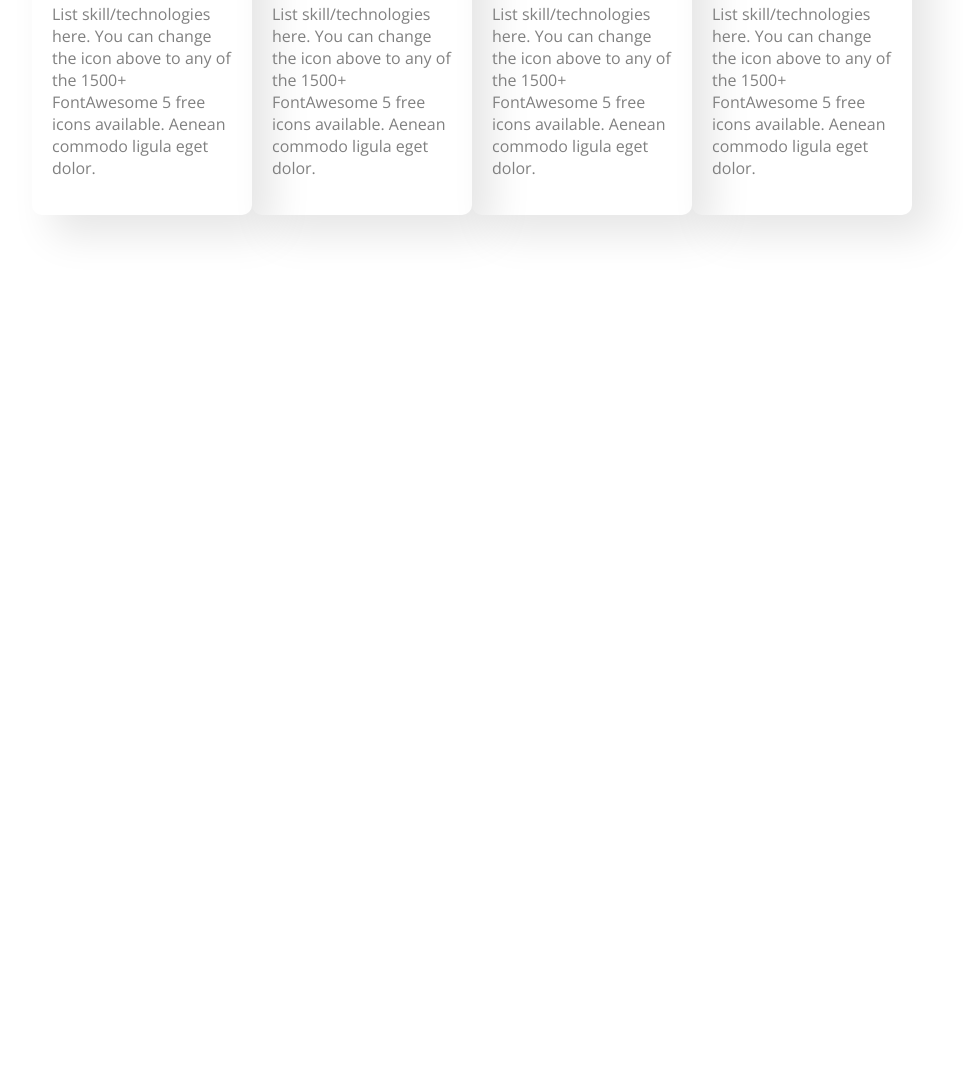
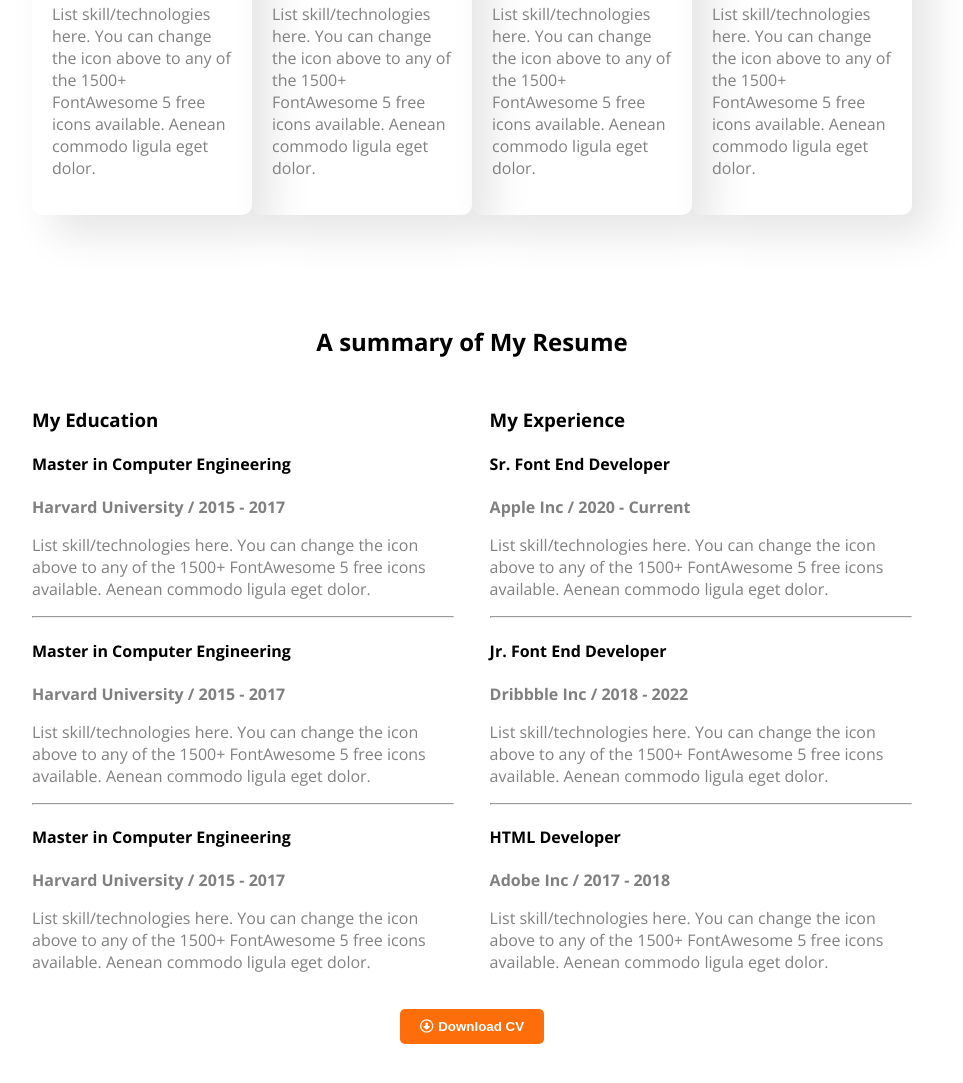
Before and after one commit to Mohammad-Rofikul-Islam-Hasan/practice-portfolio-project, a plain HTML site: page index.html in a window 1280 px wide. Shown: the part 1929-3012 px from the top of the page, without its empty margins (168-1131 px from the left). Before the commit the page ends 2244 px from the top, so only its background shows below. Drawn offline with nearby package versions, Linux system fonts and the light colour scheme.

Commit message:
'summary of My Resume' Section Added

```diff
--- a/index.html
+++ b/index.html
@@ -31,7 +31,7 @@
           <div class="banner-content">
               <h1>Hello, I'm Mohammad Rofikul Islam Hasan</h1>
               <p class="primary-color">Shot what able cold new see hold.Friendly as an betrayed formerly he. Morning because as to society behaved moments.</p>
-              <a href="#contact"><button class="btn-primary"><i class="fa-regular fa-circle-down"></i></i>Download CV</button></a>
+              <a href="#cv"><button class="btn-primary"><i class="fa-regular fa-circle-down"></i></i>Download CV</button></a>
               <a href="#contact"><button class="btn-secondary"><i class="fa-solid fa-phone-volume"></i>Contact</button></a>
           </div>
           <div class="banner-image">
@@ -94,6 +94,62 @@ I, m a designer & developer with a passion for web design. I enjoy developing si
           </div>
           </div>
         </section>
+        <!-- A summary of My Resume Section  -->
+         <section class="summary-resume">
+          <h2 class="section-title"> A summary of My Resume</h2>
+          <div class="summary-container">
+            <div class="my-education">
+              <h3>My Education</h3>
+              <div>
+              <h4>Master in Computer Engineering</h4>
+              <p class="institute primary-color">Harvard University / 2015 - 2017</p>
+              <p class="primary-color">List skill/technologies here. You can change the icon above
+to any of the 1500+ FontAwesome 5 free icons available. Aenean commodo ligula eget dolor.</p>
+              <hr>
+              </div>
+              <div>
+              <h4>Master in Computer Engineering</h4>
+              <p class="institute primary-color">Harvard University / 2015 - 2017</p>
+              <p class="primary-color">List skill/technologies here. You can change the icon above
+to any of the 1500+ FontAwesome 5 free icons available. Aenean commodo ligula eget dolor.</p>
+              <hr>
+              </div>
+              <div>
+              <h4>Master in Computer Engineering</h4>
+              <p class="institute primary-color">Harvard University / 2015 - 2017</p>
+              <p class="primary-color">List skill/technologies here. You can change the icon above
+to any of the 1500+ FontAwesome 5 free icons available. Aenean commodo ligula eget dolor.</p>
+              </div>
+            </div>
+
+
+            <div class="my-experience">
+              <h3>My Experience</h3>
+              <div>
+              <h4>Sr. Font End Developer</h4>
+              <p class="institute primary-color">Apple Inc / 2020 - Current</p>
+              <p class="primary-color">List skill/technologies here. You can change the icon above
+to any of the 1500+ FontAwesome 5 free icons available. Aenean commodo ligula eget dolor.</p>
+              <hr>
+              </div>
+              <div>
+              <h4>Jr. Font End Developer</h4>
+              <p class="institute primary-color">Dribbble Inc / 2018 - 2022</p>
+              <p class="primary-color">List skill/technologies here. You can change the icon above
+to any of the 1500+ FontAwesome 5 free icons available. Aenean commodo ligula eget dolor.</p>
+              <hr>
+              </div>
+              <div>
+              <h4>HTML Developer</h4>
+              <p class="institute primary-color">Adobe Inc / 2017 - 2018</p>
+              <p class="primary-color">List skill/technologies here. You can change the icon above
+to any of the 1500+ FontAwesome 5 free icons available. Aenean commodo ligula eget dolor.</p>
+              </div>
+            </div>
+
+          </div>
+            <div class="summary-btn"><a href="cv"><button class="btn-primary"><i class="fa-regular fa-circle-down"></i></i>Download CV</button></a></div>
+         </section>
     </main>
     <footer></footer>
   </body>
--- a/styles/styles.css
+++ b/styles/styles.css
@@ -141,3 +141,21 @@ main {
   border-radius: 10px;
   box-shadow: 20px 20px 40px rgba(0, 0, 0, 0.1);
 }
+
+/* Summary of my resume style  */
+.summary-container{
+  display: flex;
+  justify-content: space-between;
+  margin-top: 20px;
+}
+.my-education, .my-experience{
+  width: 48%;
+}
+.institute{
+  font-weight: bold;
+}
+.summary-btn {
+ display: flex;
+ justify-content: center;
+ margin-top: 20px;
+}
```
